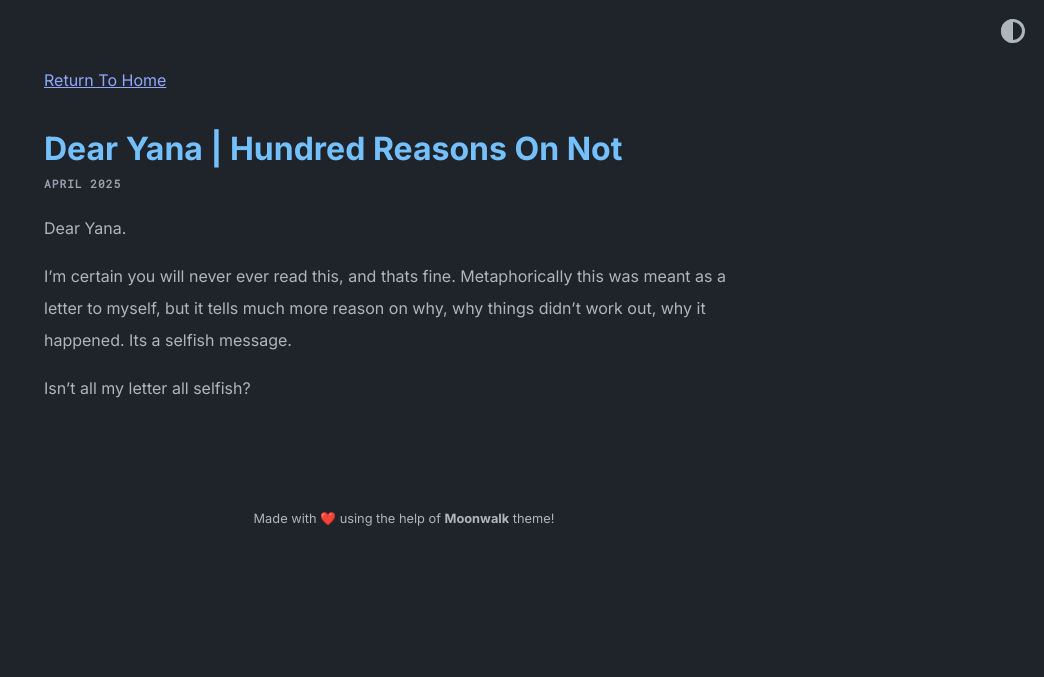
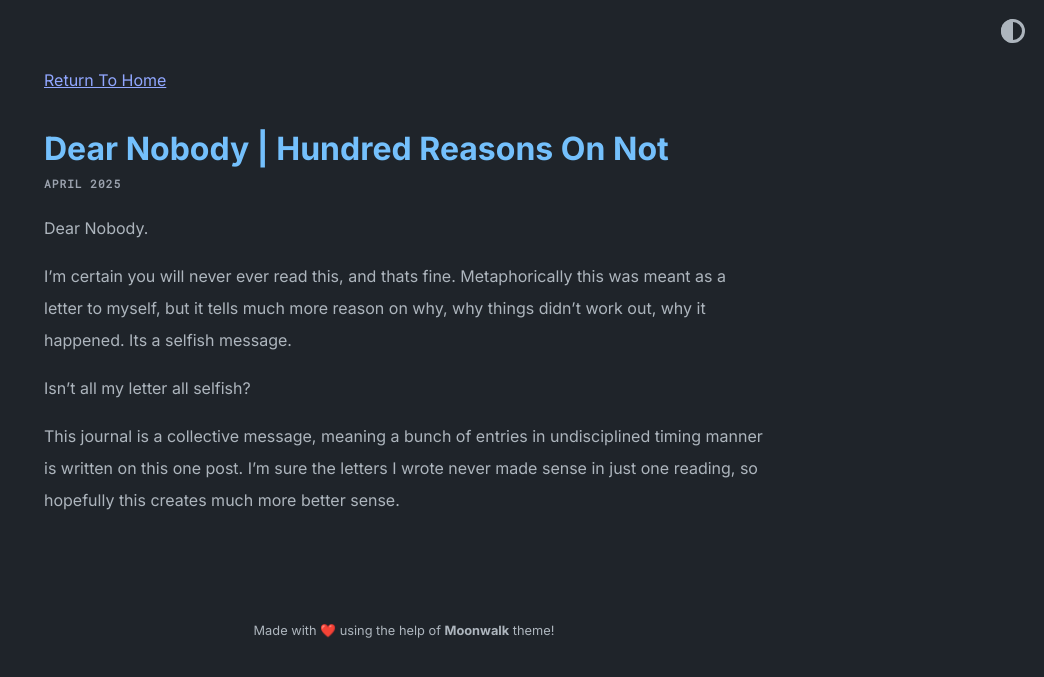
Before and after one commit to nisheri-ascar/TheMetamorphosisProject, a Jekyll site: the page built from _posts/2025-04-19-dear-yana.md, in a window 1280 px wide. Shown: the top 677 px of the page, without its empty margins (236-1280 px from the left). Built offline with Jekyll 4.4.1, drawn with Linux system fonts in a browser that asks for light colours.

Commit message:
Update 2025-04-19-dear-yana.md

```diff
--- a/_posts/2025-04-19-dear-yana.md
+++ b/_posts/2025-04-19-dear-yana.md
@@ -1,11 +1,14 @@
 ---
 layout: post
-title: Dear Yana | Hundred Reasons On Not
+title: Dear Nobody | Hundred Reasons On Not
 ---
 
-Dear Yana.
+Dear Nobody.
 
 I'm certain you will never ever read this, and thats fine. Metaphorically this was meant as a letter to myself, but it tells much
 more reason on why, why things didn't work out, why it happened. Its a selfish message.
 
 Isn't all my letter all selfish?
+
+This journal is a collective message, meaning a bunch of entries in undisciplined timing manner is written on this one post.
+I'm sure the letters I wrote never made sense in just one reading, so hopefully this creates much more better sense.
```
